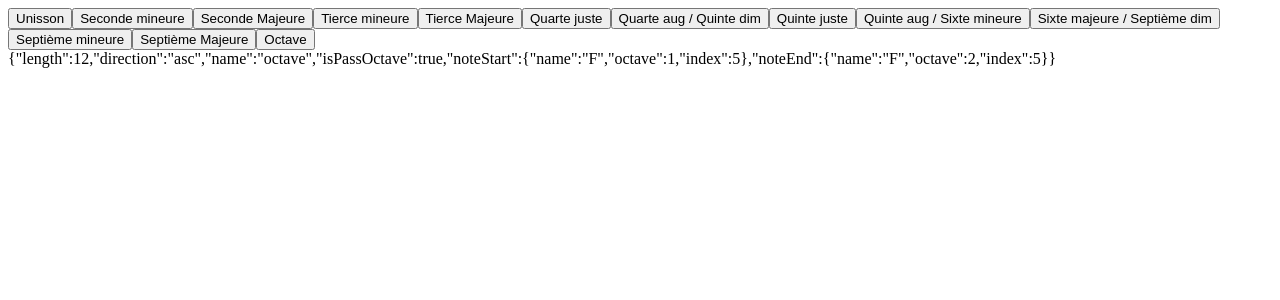
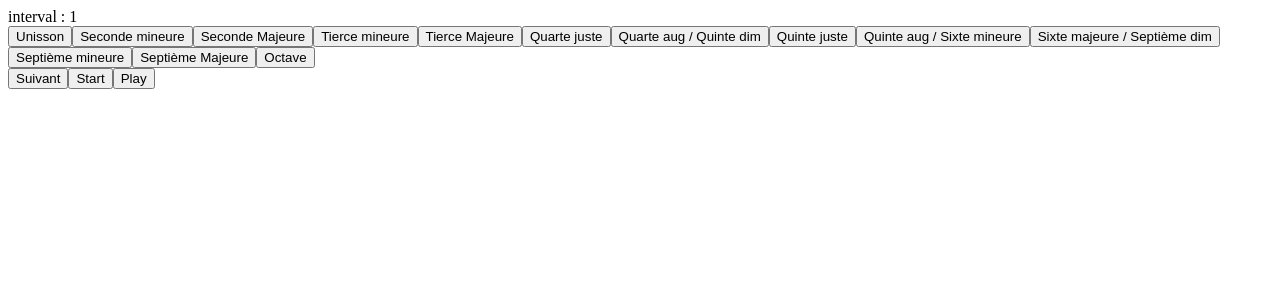
Before and after one commit to Guillaume-Rbt/gymnastique-intervallique, a React (Vite) app: page / in a window 1280 px wide. Shown: the top 300 px of the page. Built offline with nearby package versions, Linux system fonts and the light colour scheme.

Commit message:
clear code write during test & search, add start and next functions

```diff
--- a/src/App.jsx
+++ b/src/App.jsx
@@ -1,68 +1,76 @@
-import { useCallback, useRef, useState, useEffect } from 'react'
-import GameManager from './libs/gameManager'
-import useSoundPlayer from './hooks/useSoundPlayer'
-import { ResponseButtonsMemo } from './components/responseButtons'
-import './App.css'
+import { useCallback, useRef, useState, useEffect } from "react";
+import GameManager from "./libs/gameManager";
+import useSoundPlayer from "./hooks/useSoundPlayer";
+import { ResponseButtonsMemo } from "./components/responseButtons";
+import { Button } from "./components/button";
+import { findTimeNotes } from "./libs/SoundPlayer";
+import "./App.css";
 
 function App() {
-  const gameManager = useRef(new GameManager()).current
+  const gameManager = useRef(new GameManager()).current;
   const [score, setScore] = useState(0);
-  const [gameSession, setGameSession] = useState(-1);
+  const [intervalNumber, setIntervalNumber] = useState(1);
   const player = useSoundPlayer();
   const containerButtonsRef = useRef();
   const buttonMapRef = useRef(new Map());
-
 
   const registerButton = useCallback((response, buttonElement) => {
     buttonMapRef.current.set(response, buttonElement);
   }, []);
 
-  useEffect(() => {
-    player.on(player.SOUND_END, () => {
-      setCounterPaused(false);
+  const startGame = useCallback(() => {
+    gameManager.startGame();
+    setScore(0);
+    setIntervalNumber(1);
+    player.setIntervalTimes(findTimeNotes(gameManager.getCurrentInterval()));
+    player.playInterval();
+  }, [gameManager]);
+
+  const next = useCallback(() => {
+    if (gameManager.nextInterval()) {
+      setIntervalNumber((prev) => prev + 1);
+      player.setIntervalTimes(findTimeNotes(gameManager.getCurrentInterval()));
+    }
   });
-  }, [player]);
 
-  const startGame = useCallback(() => {
-    gameManager.startGame()
-    setGameSession(1)
-    setScore(0)
-  }, [gameManager])
-  gameManager.startGame()
-
-
-  const handleResponse = useCallback(
-    (e) => {
-      const userAnswer = e.target.dataset.value;
+  const handleResponse = useCallback((e) => {
+    const userAnswer = e.currentTarget.dataset.value;
     const correctAnswer = gameManager.getCurrentInterval().name; // Exemple, remplace par la réponse correcte dynamique
     const buttonMap = buttonMapRef.current;
 
     // Réinitialiser les classes
     buttonMap.forEach((button) => {
-        button.classList.remove('valid', 'error');
+      button.classList.remove("valid", "error");
     });
 
-
     if (userAnswer === correctAnswer) {
-        buttonMap.get(userAnswer).classList.add('valid'); // Ajouter la classe 'valid'
+      buttonMap.get(userAnswer).classList.add("valid"); // Ajouter la classe 'valid'
     } else {
-        buttonMap.get(userAnswer)?.classList.add('error'); // Ajouter la classe 'error'
-        buttonMap.get(correctAnswer)?.classList.add('valid'); // Marquer la bonne réponse
+      buttonMap.get(userAnswer)?.classList.add("error"); // Ajouter la classe 'error'
+      buttonMap.get(correctAnswer)?.classList.add("valid"); // Marquer la bonne réponse
     }
-    },
-    []
-  );
+  }, []);
 
   return (
     <>
+      <span>interval : {intervalNumber}</span>
       <ResponseButtonsMemo
         containerRef={containerButtonsRef}
         callback={handleResponse}
         registerButton={registerButton}
       />
-      {JSON.stringify(gameManager.getCurrentInterval())}
+
+      <Button text="Suivant" handleClick={next}></Button>
+      <Button text="Start" handleClick={startGame}></Button>
+      <Button
+        text="Play"
+        handleClick={() => {
+          player.playInterval();
+        }}
+      ></Button>
+      <pre>{JSON.stringify(gameManager.getCurrentInterval())}</pre>
     </>
-  )
+  );
 }
 
-export default App
+export default App;
--- a/src/libs/SoundPlayer.js
+++ b/src/libs/SoundPlayer.js
@@ -71,3 +71,19 @@ export default class SoundPlayer extends Emitter {
         return !this.audio.paused
     }
 }
+
+
+export function findTimeNotes(interval) {
+    const timeSeparateNotes = 2000
+    const { noteStart, noteEnd } = interval
+
+    const timeNoteStart =
+        timeSeparateNotes * (noteStart.index + noteStart.octave * 12)
+    const timeNoteEnd =
+        timeSeparateNotes * (noteEnd.index + noteEnd.octave * 12)
+
+    return {
+        timeNote1: timeNoteStart,
+        timeNote2: timeNoteEnd,
+    }
+}
```
Lines whose indentation alone changed are shown as unchanged.
